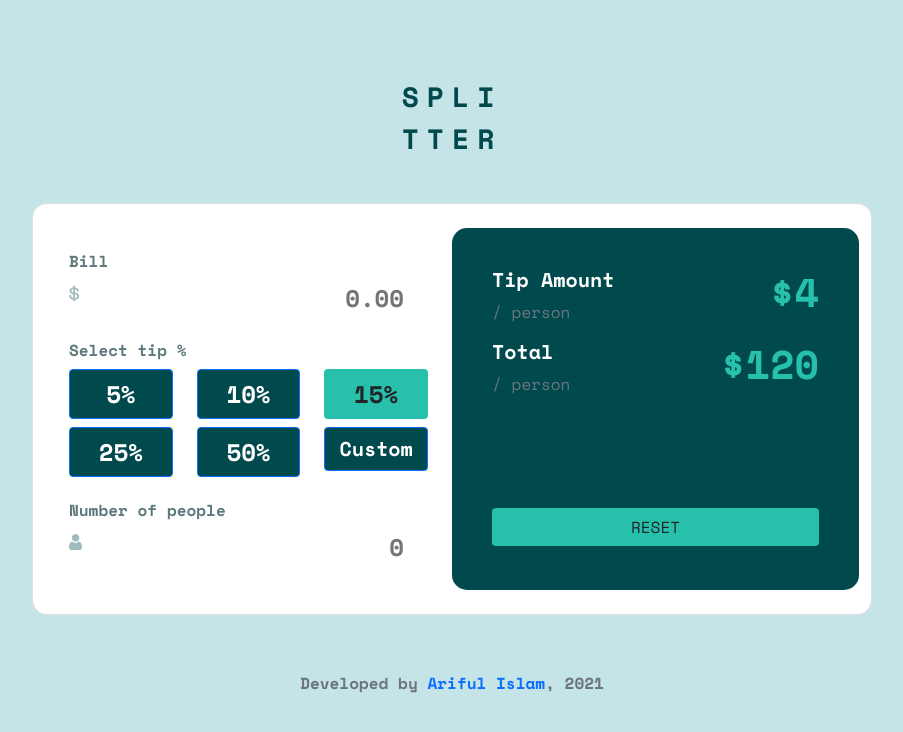
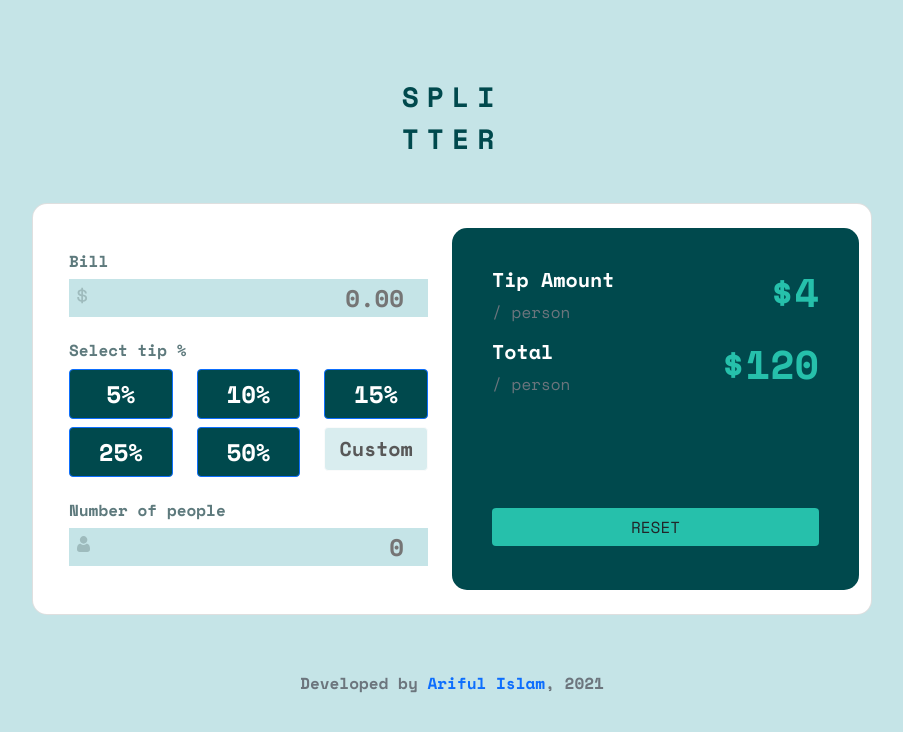
Before and after one commit to arifulsajib/tips-calculator-app, a plain HTML site: page index.html in a window 1280 px wide. Shown: the whole page, without its empty margins (188-1091 px from the left). Drawn offline with nearby package versions, Linux system fonts and the light colour scheme.

Commit message:
minor design change

```diff
--- a/css/styles.css
+++ b/css/styles.css
@@ -30,7 +30,12 @@ main h5 {
 
 input {
     color: hsl(183, 100%, 15%);
+    background-color: hsl(185, 41%, 84%);
     font-weight: bold;
+}
+
+input:focus {
+    outline: none;
 }
 
 .card {
@@ -49,3 +54,17 @@ input {
 .active {
     background-color: #26c0ab;
 }
+
+.input {
+    background-color: hsl(185, 41%, 84%);
+}
+
+button:active,
+button:focus,
+button:hover {
+    background-color: #26c0ab !important;
+}
+
+.disable:disabled {
+    background-color: hsl(185, 41%, 84%);
+}
--- a/index.html
+++ b/index.html
@@ -27,8 +27,8 @@
                 <div class="row g-4 p-4">
                     <div class="col-md-6 p-4">
                         <h5 class="fs-6">Bill</h5>
-                        <div class="d-flex flex-row justify-content-between mb-4">
-                            <span><img src="images/icon-dollar.svg" alt="dollar-sign"></span>
+                        <div class="input d-flex flex-row justify-content-between mb-4">
+                            <span><img class="ms-2 mt-1" src="images/icon-dollar.svg" alt="dollar-sign"></span>
                             <input class="container-fluid border-0 text-end fs-4" type="text" placeholder="0.00">
                         </div>
                         <h5 class="fs-6">Select tip %</h5>
@@ -40,7 +40,7 @@
                                     class="btn btn-primary container-fluid fs-4 fw-bold">10%</button>
                             </div>
                             <div class="col-6 col-md-4"><button
-                                    class="btn active container-fluid fs-4 fw-bold">15%</button>
+                                    class="btn btn-primary container-fluid fs-4 fw-bold">15%</button>
                             </div>
                             <div class="col-6 col-md-4"><button
                                     class="btn btn-primary container-fluid fs-4 fw-bold">25%</button>
@@ -49,12 +49,12 @@
                                     class="btn btn-primary container-fluid fs-4 fw-bold">50%</button>
                             </div>
                             <div class="col-6 col-md-4"><button
-                                    class="btn btn-primary container-fluid fs-5 fw-bold">Custom</button>
+                                    class="btn disable btn-light container-fluid fs-5 fw-bold" disabled>Custom</button>
                             </div>
                         </div>
                         <h5 class="fs-6">Number of people</h5>
-                        <div class="d-flex flex-row justify-content-between">
-                            <span><img src="images/icon-person.svg" alt="dollar-sign"></span>
+                        <div class="input d-flex flex-row justify-content-between">
+                            <span><img class="ms-2 mt-1" src="images/icon-person.svg" alt="dollar-sign"></span>
                             <input class="container-fluid border-0 text-end fs-4" type="text" placeholder="0">
                         </div>
                     </div>
```
